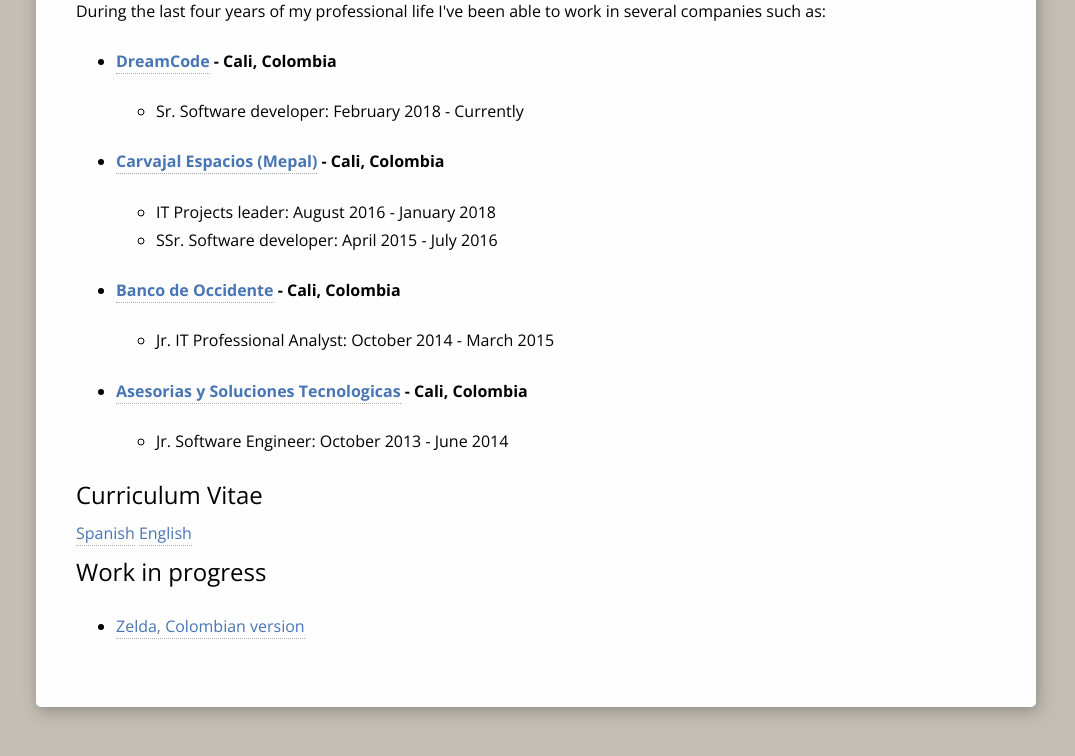
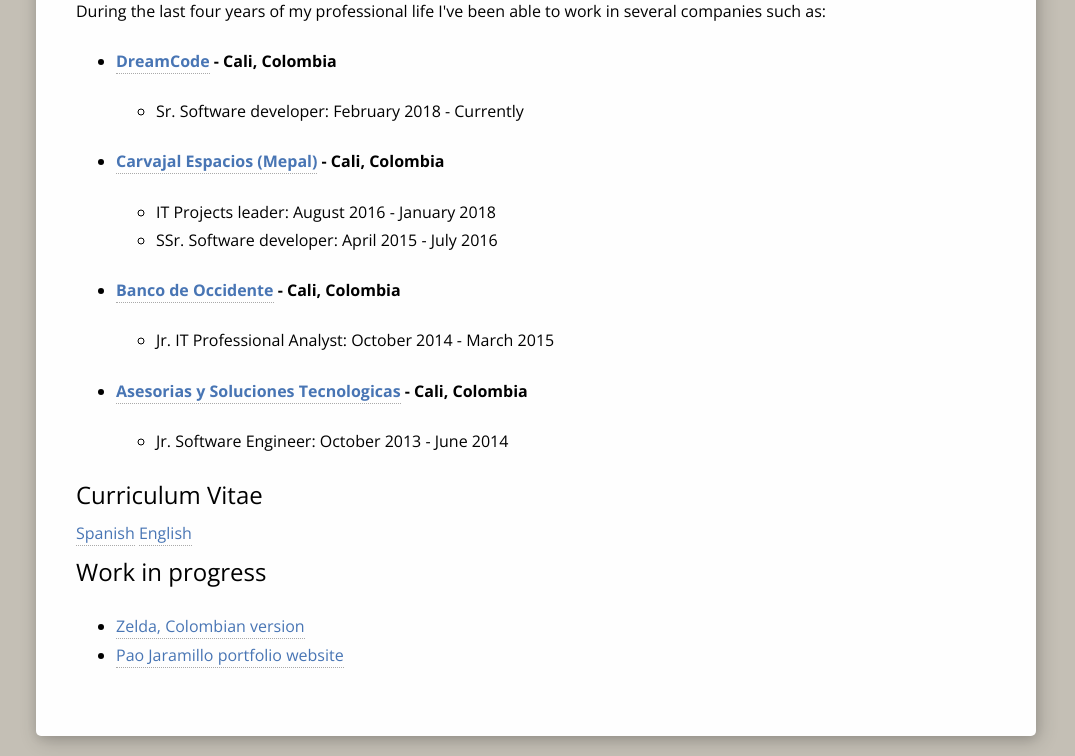
Before and after one commit to darango91/darango91.github.io, a plain HTML site: page index.html in a window 1280 px wide. Shown: the part 585-1341 px from the top of the page, without its empty margins (104-1179 px from the left). Before the commit the page ends 1312 px from the top, so only its background shows below. Drawn offline with nearby package versions, Linux system fonts and the light colour scheme.

Commit message:
added new work in progress

```diff
--- a/index.html
+++ b/index.html
@@ -92,6 +92,9 @@
           <li>
             <a href="http://darango.co/colombianZelda/" target="_blank">Zelda, Colombian version</a>
           </li>
+          <li>
+            <a href="http://paojaramillo.com" target="_blank">Pao Jaramillo portfolio website</a>
+          </li>
         </ul>
       </section>
 
```
